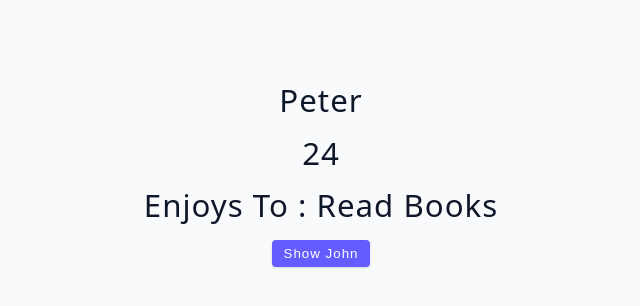
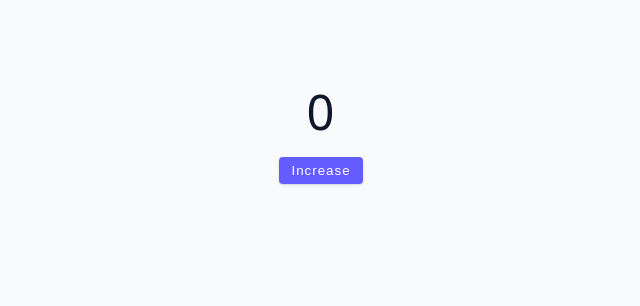
Before and after one commit to wjjhhj0914/udemy-course, a React (Vite) app in the folder 03-advanced-react/: page / in a window 1280 px wide. Shown: the top 306 px of the page, without its empty margins (319-959 px from the left). Built offline with nearby package versions, Linux system fonts and the light colour scheme.

Commit message:
learn: useState Functional Update Form

```diff
--- a/03-advanced-react/src/App.jsx
+++ b/03-advanced-react/src/App.jsx
@@ -1,5 +1,5 @@
-import Starter from './tutorial/01-useState/starter/04-useState-object';
-import Final from './tutorial/01-useState/final/04-useState-object';
+import Starter from './tutorial/01-useState/starter/05-useState-gotcha';
+import Final from './tutorial/01-useState/final/05-useState-gotcha';
 
 function App() {
   return (
--- a/03-advanced-react/src/tutorial/01-useState/starter/05-useState-gotcha.jsx
+++ b/03-advanced-react/src/tutorial/01-useState/starter/05-useState-gotcha.jsx
@@ -1,5 +1,23 @@
+import { useState } from 'react';
+
 const UseStateGotcha = () => {
-  return <h2>useState "gotcha"</h2>;
+  const [value, setValue] = useState(0);
+
+  const handleClick = () => {
+    setValue(currentState => {
+      const newState = currentState + 1;
+      return newState;
+    });
+  };
+
+  return (
+    <div>
+      <h1>{value}</h1>
+      <button type="button" className="btn" onClick={handleClick}>
+        increase
+      </button>
+    </div>
+  );
 };
 
 export default UseStateGotcha;
```
